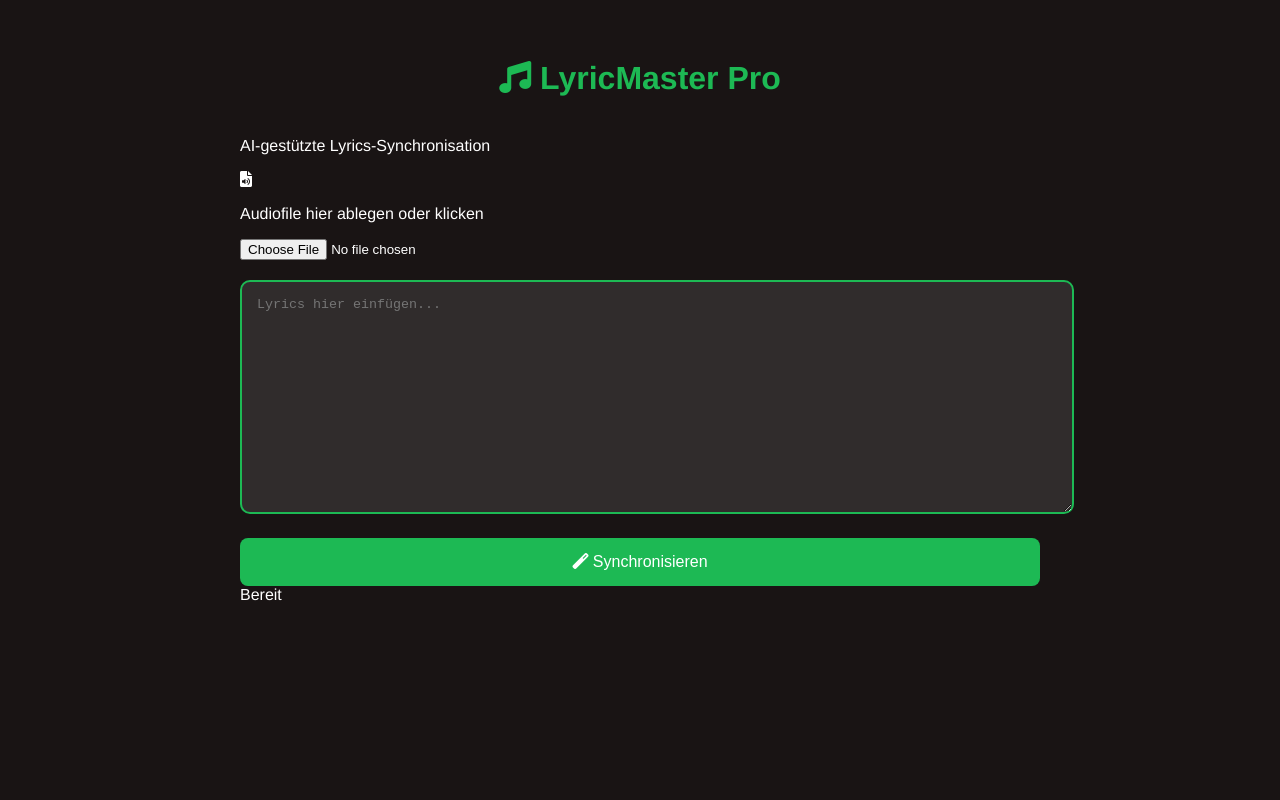
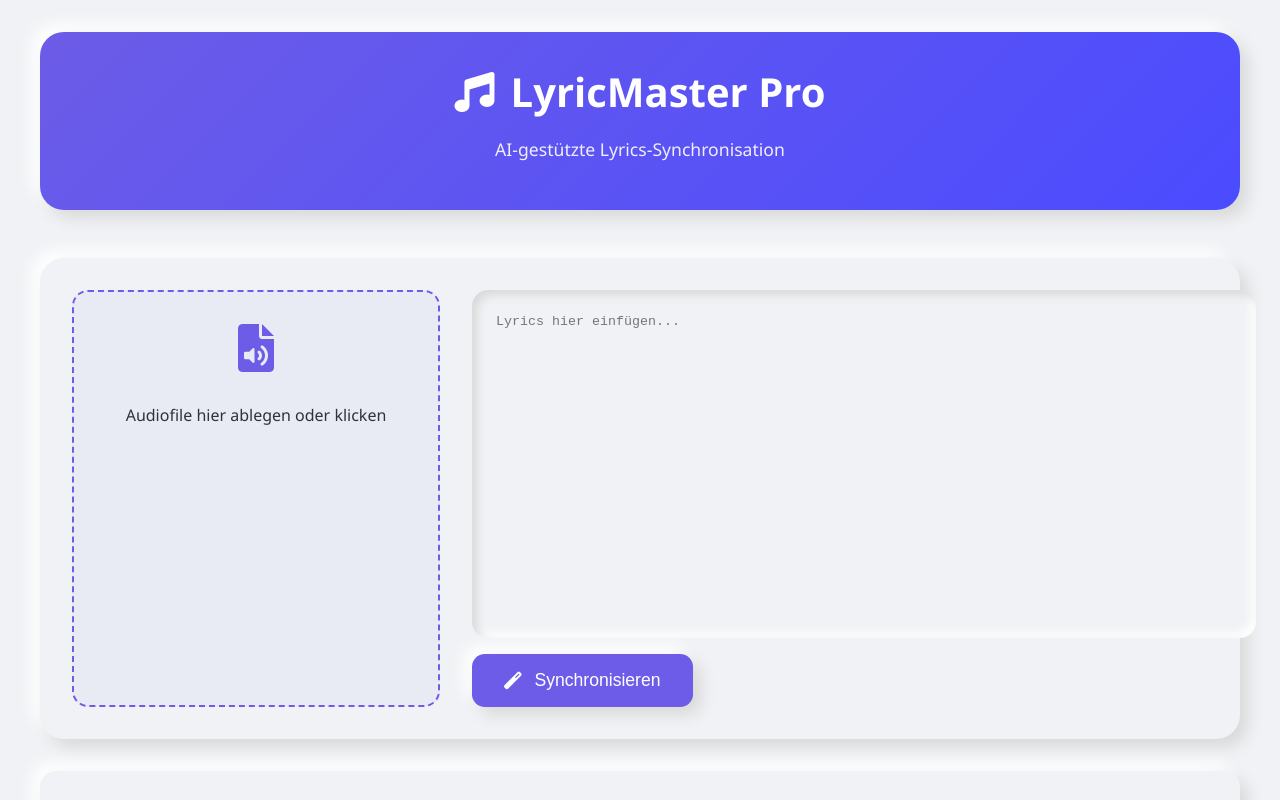
Before and after one commit to dreabsns/ai-lyric-sync, a plain HTML site: page index.html in a window 1280 px wide. Shown: the top 800 px of the page. Drawn offline with Linux system fonts and the light colour scheme.

Commit message:
Update style.css

```diff
--- a/style.css
+++ b/style.css
@@ -1,38 +1,83 @@
 :root {
-    --primary: #1DB954;
-    --background: #191414;
-    --text: #FFFFFF;
+    --primary: #6c5ce7;
+    --secondary: #a8a5e6;
+    --background: #f0f2f5;
+    --text: #2d3436;
+    --shadow: 8px 8px 16px #d9d9d9,
+             -8px -8px 16px #ffffff;
 }
 
 body {
-    font-family: 'Helvetica Neue', sans-serif;
+    font-family: 'Segoe UI', system-ui;
     background: var(--background);
     color: var(--text);
     margin: 0;
-    padding: 20px;
+    padding: 2rem;
+    min-height: 100vh;
 }
 
 .container {
-    max-width: 800px;
+    max-width: 1200px;
     margin: 0 auto;
 }
 
-h1 {
+.header {
     text-align: center;
-    color: var(--primary);
-    margin: 40px 0;
+    margin-bottom: 3rem;
+    padding: 2rem;
+    background: linear-gradient(135deg, var(--primary), #4b4bff);
+    color: white;
+    border-radius: 1.5rem;
+    box-shadow: var(--shadow);
 }
 
-.upload-box {
-    border: 3px dashed var(--primary);
-    border-radius: 15px;
-    padding: 40px;
-    text-align: center;
-    margin: 20px 0;
-    position: relative;
+.header h1 {
+    font-size: 2.5rem;
+    margin: 0;
+    display: flex;
+    align-items: center;
+    justify-content: center;
+    gap: 1rem;
 }
 
-#audioUpload {
+.tagline {
+    font-size: 1.1rem;
+    opacity: 0.9;
+}
+
+.upload-card {
+    display: grid;
+    grid-template-columns: 1fr 2fr;
+    gap: 2rem;
+    background: var(--background);
+    border-radius: 1.5rem;
+    padding: 2rem;
+    box-shadow: var(--shadow);
+}
+
+.drop-zone {
+    border: 2px dashed var(--primary);
+    border-radius: 1rem;
+    padding: 2rem;
+    text-align: center;
+    cursor: pointer;
+    transition: all 0.3s;
+    position: relative;
+    background: rgba(108,92,231,0.05);
+}
+
+.drop-zone:hover {
+    transform: translateY(-3px);
+    border-color: var(--secondary);
+}
+
+.drop-zone i {
+    font-size: 3rem;
+    color: var(--primary);
+    margin-bottom: 1rem;
+}
+
+#audioInput {
     opacity: 0;
     position: absolute;
     top: 0;
@@ -42,71 +87,110 @@ h1 {
     cursor: pointer;
 }
 
+.lyrics-box {
+    display: flex;
+    flex-direction: column;
+    gap: 1rem;
+}
+
 #lyricsInput {
     width: 100%;
-    height: 200px;
-    padding: 15px;
-    margin: 20px 0;
-    border: 2px solid var(--primary);
-    border-radius: 10px;
-    background: rgba(255,255,255,0.1);
-    color: var(--text);
-    resize: vertical;
+    height: 300px;
+    padding: 1.5rem;
+    border: none;
+    border-radius: 1rem;
+    background: var(--background);
+    box-shadow: inset 5px 5px 10px #d9d9d9,
+                inset -5px -5px 10px #ffffff;
+    resize: none;
+    font-family: monospace;
+    transition: all 0.3s;
 }
 
-.controls {
-    margin: 30px 0;
+#lyricsInput:focus {
+    outline: none;
+    box-shadow: inset 8px 8px 16px #d9d9d9,
+                inset -8px -8px 16px #ffffff;
 }
 
-button {
-    width: 100%;
-    padding: 15px;
+.btn-primary {
     background: var(--primary);
     color: white;
     border: none;
-    border-radius: 8px;
+    padding: 1rem 2rem;
+    border-radius: 0.8rem;
     cursor: pointer;
-    font-size: 16px;
-    transition: opacity 0.3s;
+    font-size: 1.1rem;
+    display: flex;
+    align-items: center;
+    gap: 0.8rem;
+    transition: all 0.3s;
+    box-shadow: var(--shadow);
 }
 
-button:disabled {
-    opacity: 0.5;
-    cursor: not-allowed;
+.btn-primary:hover {
+    transform: translateY(-2px);
+    background: #5b4bc4;
 }
 
-#progress {
-    height: 4px;
-    background: rgba(255,255,255,0.1);
-    margin-top: 15px;
-    border-radius: 2px;
+.visualizer {
+    margin-top: 2rem;
+    height: 120px;
+    border-radius: 1rem;
+    box-shadow: var(--shadow);
+}
+
+.result-box {
+    margin-top: 2rem;
+    padding: 2rem;
+    background: var(--background);
+    border-radius: 1.5rem;
+    box-shadow: var(--shadow);
+}
+
+.btn-download {
+    background: #00b894;
+    color: white;
+    padding: 1rem 2.5rem;
+    border-radius: 0.8rem;
+    text-decoration: none;
+    display: inline-flex;
+    align-items: center;
+    gap: 0.8rem;
+    transition: all 0.3s;
+    box-shadow: var(--shadow);
+}
+
+.btn-download:hover {
+    transform: translateY(-2px);
+    background: #00a383;
+}
+
+.status-bar {
+    margin-top: 2rem;
+    padding: 1rem;
+    background: rgba(255,255,255,0.8);
+    border-radius: 0.8rem;
+}
+
+.progress {
+    height: 8px;
+    background: #eee;
+    border-radius: 4px;
     overflow: hidden;
 }
 
-#progress::after {
+.progress::after {
     content: '';
     display: block;
     width: 0%;
     height: 100%;
     background: var(--primary);
-    transition: width 0.3s;
+    transition: width 0.3s ease;
 }
 
-#result {
-    margin-top: 40px;
+@media (max-width: 768px) {
+    .upload-card {
+        grid-template-columns: 1fr;
+    }
 }
-
-#downloadBtn {
-    display: inline-block;
-    padding: 12px 30px;
-    background: var(--primary);
-    color: white;
-    text-decoration: none;
-    border-radius: 25px;
-    font-weight: bold;
-    transition: transform 0.2s;
-}
-
-#downloadBtn:hover {
-    transform: scale(1.05);
-}
```
